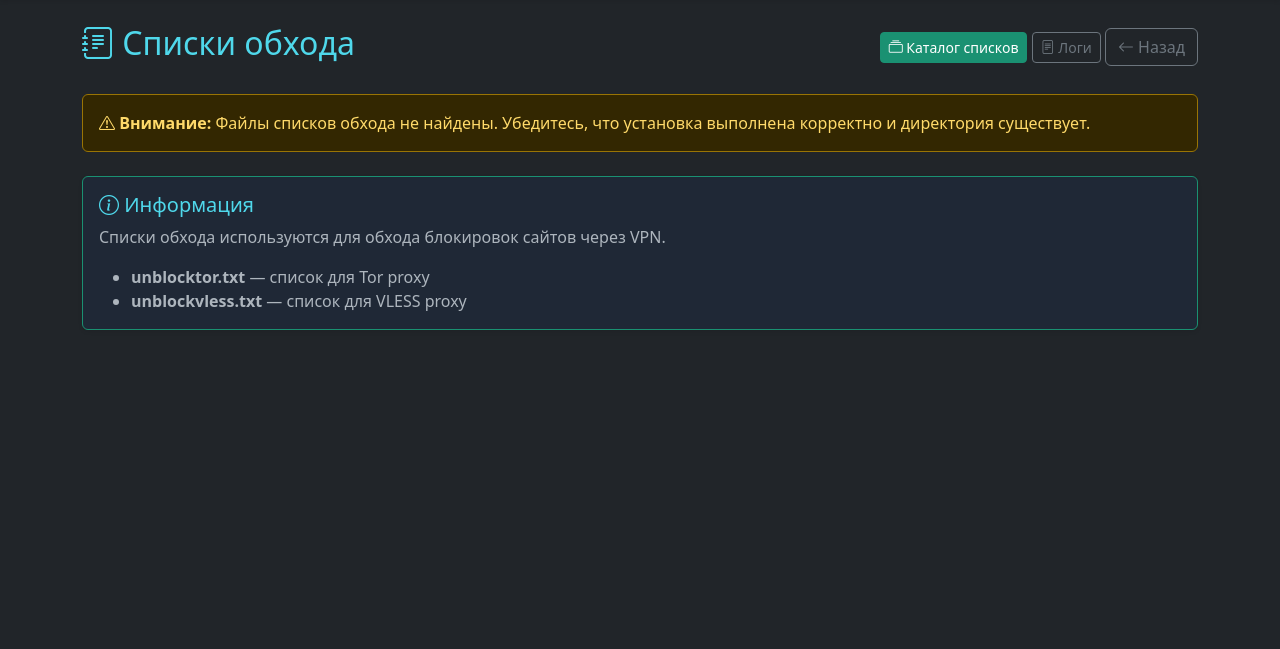
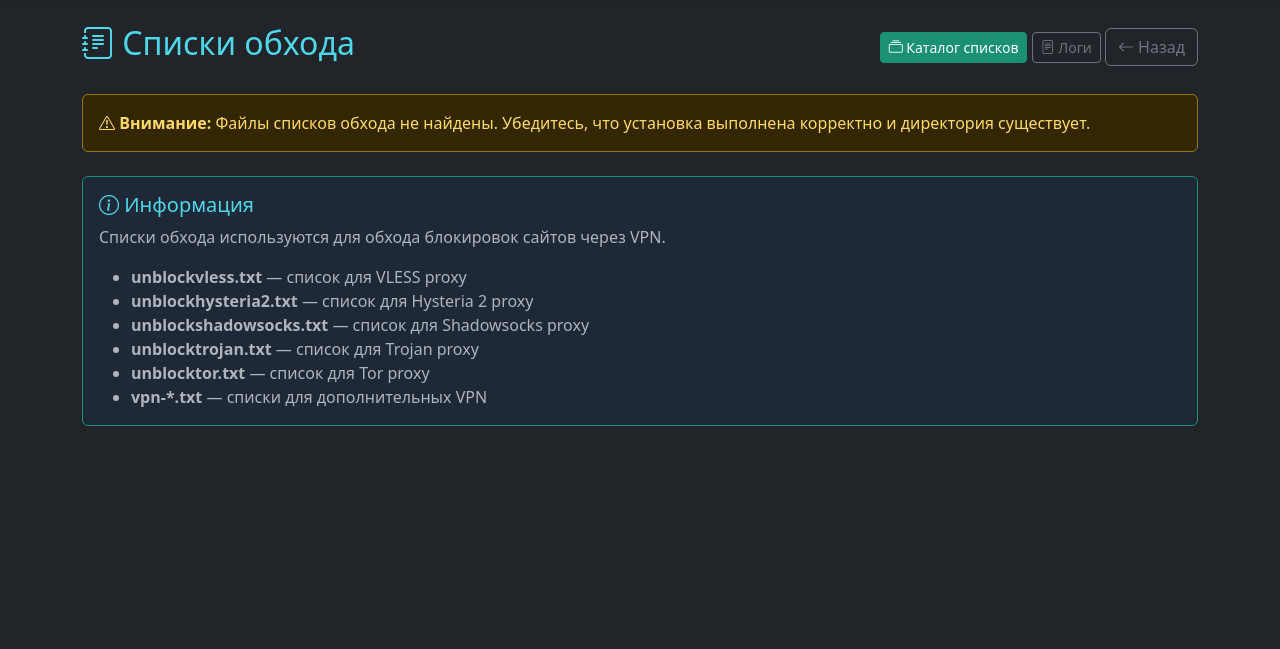
Before and after one commit to royfincher25-source/bypass_keenetic_web, a Flask app: page /bypass in a window 1280 px wide. Shown: the part 56-705 px from the top of the page. Run offline with Flask 3, Linux system fonts and the light colour scheme; the visitor is signed in with stand-in values (Sample User, id 1).

Commit message:
feat: добавить поддержку Hysteria 2 в списки обхода

```diff
--- a/src/web_ui/templates/bypass.html
+++ b/src/web_ui/templates/bypass.html
@@ -64,8 +64,12 @@
             Списки обхода используются для обхода блокировок сайтов через VPN.
         </p>
         <ul class="mb-0">
+            <li><strong>unblockvless.txt</strong> — список для VLESS proxy</li>
+            <li><strong>unblockhysteria2.txt</strong> — список для Hysteria 2 proxy</li>
+            <li><strong>unblockshadowsocks.txt</strong> — список для Shadowsocks proxy</li>
+            <li><strong>unblocktrojan.txt</strong> — список для Trojan proxy</li>
             <li><strong>unblocktor.txt</strong> — список для Tor proxy</li>
-            <li><strong>unblockvless.txt</strong> — список для VLESS proxy</li>
+            <li><strong>vpn-*.txt</strong> — списки для дополнительных VPN</li>
         </ul>
     </div>
 </div>
```
Also changed, not shown: 4 other files.
